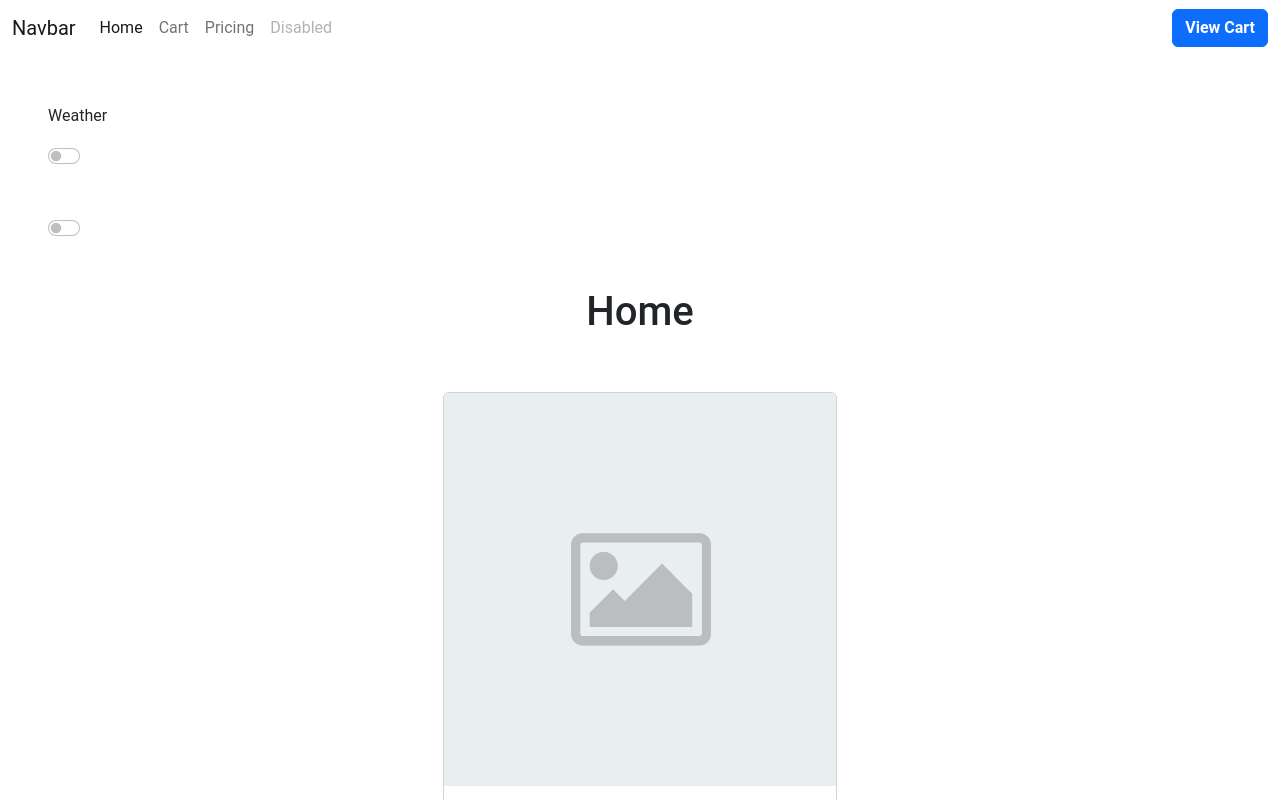
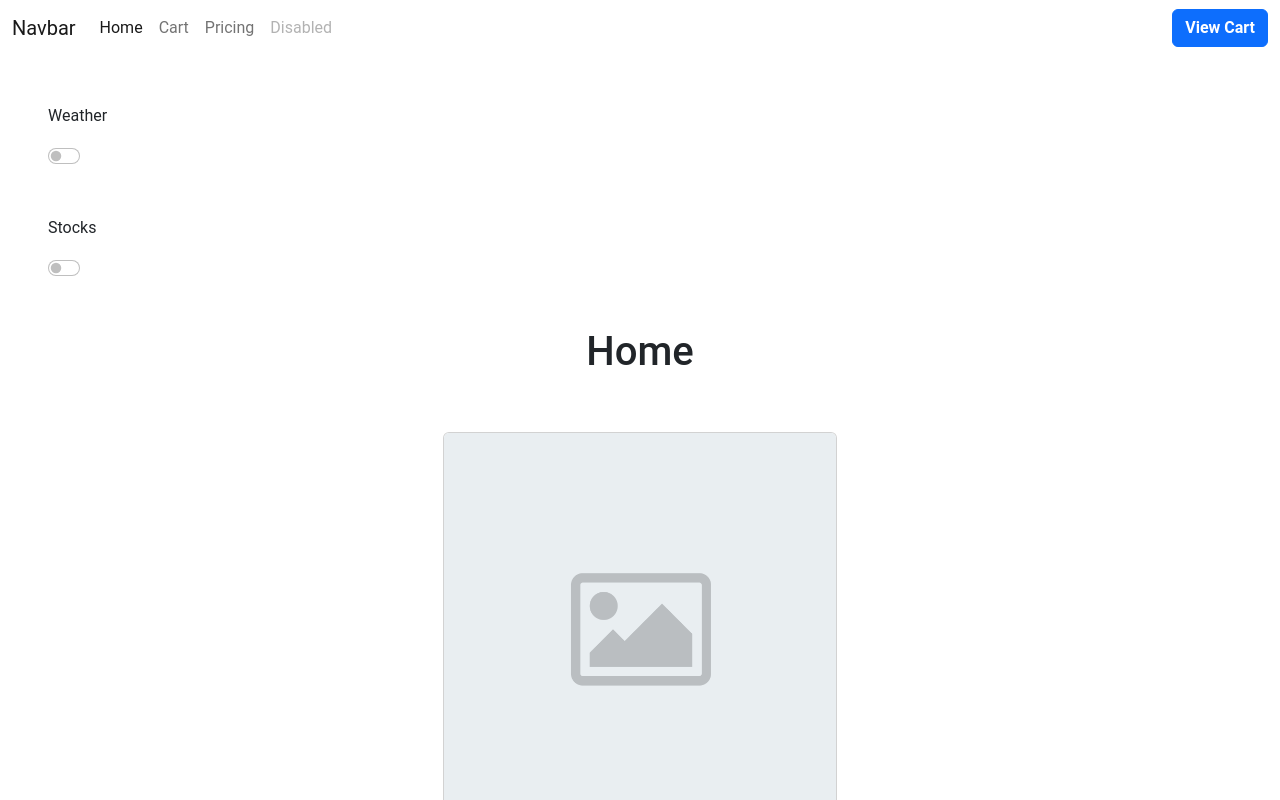
Before and after one commit to rbeazley18/react-dashboard, a Next.js app: page / in a window 1280 px wide. Shown: the top 800 px of the page. Built offline with nearby package versions, Linux system fonts and the light colour scheme.

Commit message:
Widget switches functioning

```diff
--- a/components/stocks.js
+++ b/components/stocks.js
@@ -1,8 +1,9 @@
 import { useEffect, useState } from "react";
-import WidgetSwitch from "./widgetSwitch";
+// import WidgetSwitch from "./widgetSwitch";
 
-export default function StockWidget({ switchStatus, setSwitchStatus }) {
+export default function StockWidget() {
     const [stockData, setStockData] = useState([]);
+    const [switchStatus, setSwitchStatus] = useState(false);
 
     useEffect(() => {
         console.log(stockData);
@@ -16,10 +17,10 @@ export default function StockWidget({ switchStatus, setSwitchStatus }) {
     if (switchStatus) {
         return (
             <div className="card col-md-8 mx-auto p-5" >
-                <WidgetSwitch
+                <h3>Stocks</h3>
+                <StockSwitch
+                    switchStatus={switchStatus}
                     setSwitchStatus={setSwitchStatus}
-                    switchStatus={switchStatus}
-                    onShow={() => setSwitchStatus(!switchStatus)}
                 />
                 <div>
                     {stockData.length > 0 ? (
@@ -39,11 +40,14 @@ export default function StockWidget({ switchStatus, setSwitchStatus }) {
     }
 
     return (
-        <WidgetSwitch
-            setSwitchStatus={setSwitchStatus}
-            switchStatus={switchStatus}
-            onShow={() => setSwitchStatus(!switchStatus)}
-        />
+        <>
+            <p>Stocks</p>
+            <StockSwitch
+
+                switchStatus={switchStatus}
+                setSwitchStatus={setSwitchStatus}
+            />
+        </>
     )
 }
 
@@ -114,3 +118,19 @@ function StockDisplay({ stockData, setStockData }) {
         ))
     )
 }
+
+function StockSwitch({ switchStatus, setSwitchStatus }) {
+
+
+    function handleToggle() {
+        setSwitchStatus(!switchStatus);
+        return switchStatus;
+    }
+
+    return (
+        <div className="form-check form-switch">
+            <input onChange={handleToggle} checked={switchStatus} className="form-check-input" type="checkbox" role="switch" id="flexSwitchCheckDefault" />
+            <label className="form-check-label" htmlFor="flexSwitchCheckDefault"></label>
+        </div>
+    )
+}
--- a/components/weather.js
+++ b/components/weather.js
@@ -1,9 +1,9 @@
 import { useEffect, useState } from "react";
-import WidgetSwitch from "./widgetSwitch";
+// import WidgetSwitch from "./widgetSwitch";
 
-export default function WeatherWidget({ switchStatus, setSwitchStatus }) {
+export default function WeatherWidget() {
     const [weatherData, setWeatherData] = useState([]);
-    // const [weatherActive, setWeatherActive] = useState(false)
+    const [switchStatus, setSwitchStatus] = useState(false);
 
     useEffect(() => {
         console.log(weatherData);
@@ -19,10 +19,9 @@ export default function WeatherWidget({ switchStatus, setSwitchStatus }) {
         return (
             <div className="card col-md-8 mx-auto p-5" >
                 <h3>Weather</h3>
-                <WidgetSwitch
+                <WeatherSwitch
                     setSwitchStatus={setSwitchStatus}
                     switchStatus={switchStatus}
-                    onShow={() => setSwitchStatus(!switchStatus)}
                 />
                 <div>
                     {weatherData.length > 0 ? (
@@ -44,10 +43,9 @@ export default function WeatherWidget({ switchStatus, setSwitchStatus }) {
     return (
         <>
             <p>Weather</p>
-            <WidgetSwitch
+            <WeatherSwitch
                 setSwitchStatus={setSwitchStatus}
                 switchStatus={switchStatus}
-                onShow={() => setSwitchStatus(!switchStatus)}
             />
         </>
     )
@@ -120,3 +118,17 @@ function WeatherDisplay({ weatherData, setWeatherData }) {
         ))
     )
 }
+
+function WeatherSwitch({ switchStatus, setSwitchStatus }) {
+    function handleToggle() {
+        setSwitchStatus(!switchStatus);
+        return switchStatus;
+    }
+
+    return (
+        <div className="form-check form-switch">
+            <input onChange={handleToggle} checked={switchStatus} className="form-check-input" type="checkbox" role="switch" id="flexSwitchCheckDefault" />
+            <label className="form-check-label" htmlFor="flexSwitchCheckDefault"></label>
+        </div>
+    )
+}
--- a/components/widgetSwitch.js
+++ /dev/null
@@ -1,17 +0,0 @@
-import { useState } from "react";
-
-export default function WidgetSwitch({switchStatus, setSwitchStatus, onShow}) {
-
-
-    // function handleToggle() {
-    //     setSwitchStatus(!switchStatus);
-    //     return switchStatus;
-    // }
-
-    return (
-        <div className="form-check form-switch">
-            <input onChange={onShow} checked={switchStatus} className="form-check-input" type="checkbox" role="switch" id="flexSwitchCheckDefault" />
-            <label className="form-check-label" htmlFor="flexSwitchCheckDefault"></label>
-        </div>
-    )
-}
--- a/components/widgets.js
+++ b/components/widgets.js
@@ -3,20 +3,20 @@ import WeatherWidget from "./weather";
 import StockWidget from "./stocks";
 
 export default function Widgets() {
-    const [switchStatus, setSwitchStatus] = useState(false);
+    // const [switchStatus, setSwitchStatus] = useState(false);
 
     return (
         <>
             <div className="m-5">
                 <WeatherWidget
-                    switchStatus={switchStatus}
-                    setSwitchStatus={setSwitchStatus}
+                    // switchStatus={switchStatus}
+                    // setSwitchStatus={setSwitchStatus}
                 />
             </div>
             <div className="m-5">
                 <StockWidget
-                    switchStatus={switchStatus}
-                    setSwitchStatus={setSwitchStatus}
+                    // switchStatus={switchStatus}
+                    // setSwitchStatus={setSwitchStatus}
                 />
             </div>
         </>
```
